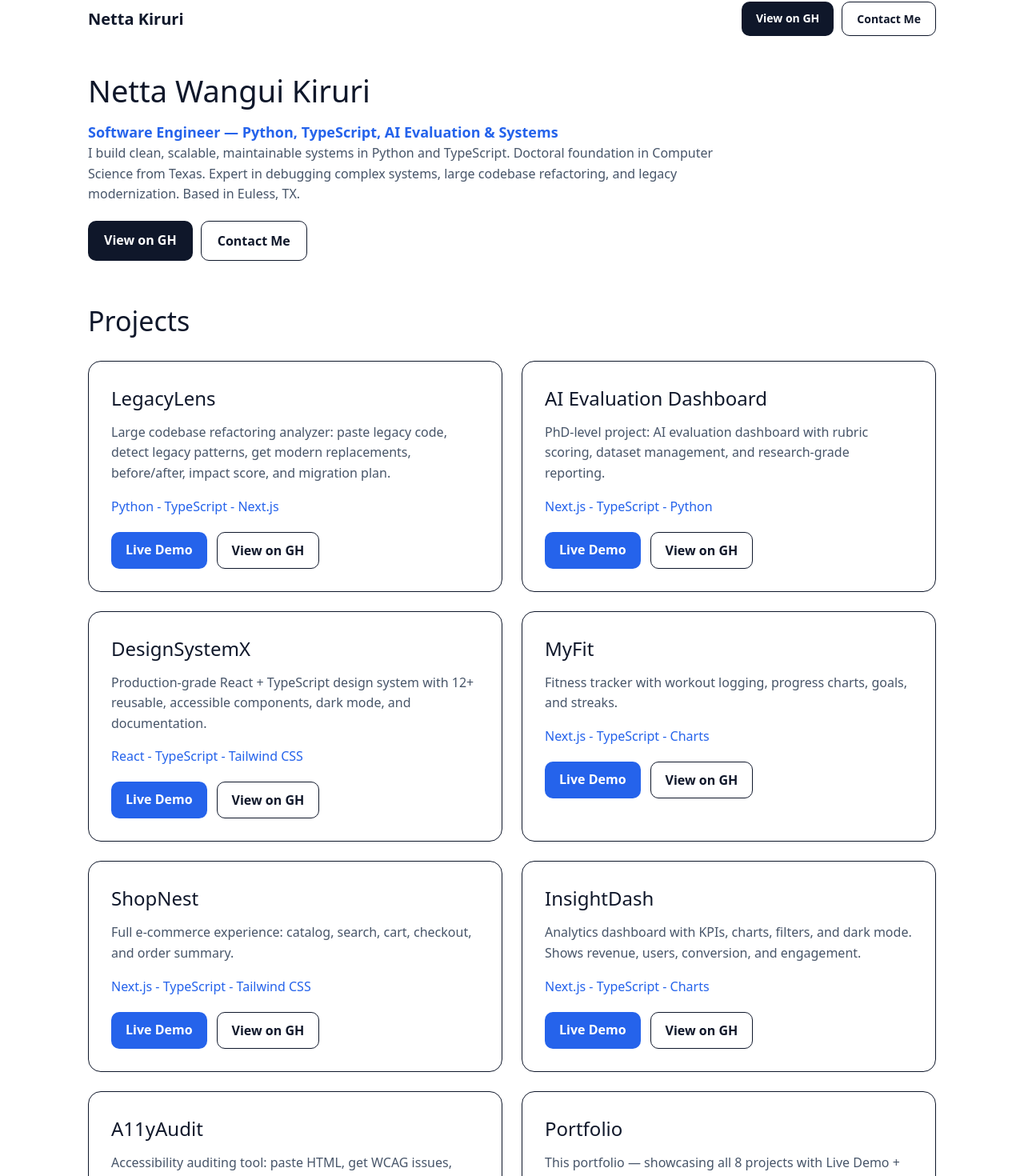
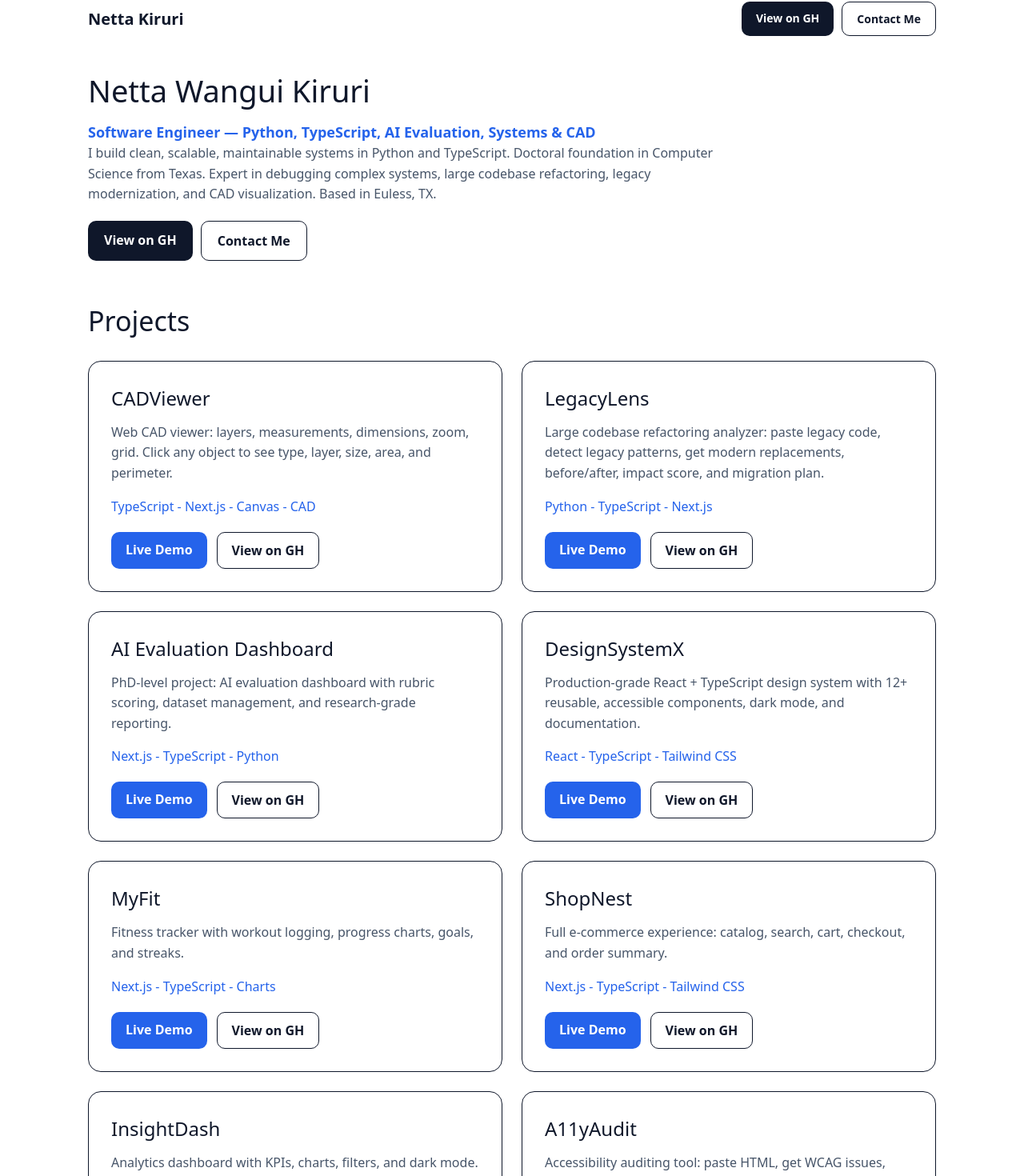
Before and after one commit to nettakiruri750/portfolio, a Next.js app: page / in a window 1280 px wide. Shown: the part 18-1488 px from the top of the page at 80% size. Built offline with nearby package versions, Linux system fonts and the light colour scheme.

Commit message:
Add CADViewer - 9 projects live

```diff
--- a/src/app/page.tsx
+++ b/src/app/page.tsx
@@ -13,9 +13,9 @@ export default function Portfolio() {
 
       <div style={{ maxWidth: 1100, margin: "0 auto", padding: "20px 20px 10px" }}>
         <h1 style={{ fontSize: 38, margin: "0 0 10px" }}>Netta Wangui Kiruri</h1>
-        <p style={{ fontSize: 18, fontWeight: 700, color: "#2563EB", margin: 0 }}>Software Engineer — Python, TypeScript, AI Evaluation & Systems</p>
+        <p style={{ fontSize: 18, fontWeight: 700, color: "#2563EB", margin: 0 }}>Software Engineer — Python, TypeScript, AI Evaluation, Systems & CAD</p>
         <p style={{ color: "#475569", maxWidth: 800, lineHeight: 1.6, fontSize: 16 }}>
-          I build clean, scalable, maintainable systems in Python and TypeScript. Doctoral foundation in Computer Science from Texas. Expert in debugging complex systems, large codebase refactoring, and legacy modernization. Based in Euless, TX.
+          I build clean, scalable, maintainable systems in Python and TypeScript. Doctoral foundation in Computer Science from Texas. Expert in debugging complex systems, large codebase refactoring, legacy modernization, and CAD visualization. Based in Euless, TX.
         </p>
         <div style={{ display: "flex", gap: 10, marginTop: 20 }}>
           <a href="https://github.com/nettakiruri750" target="_blank" style={{ background: "#0F172A", color: "white", padding: "12px 20px", borderRadius: 10, fontWeight: 700, textDecoration: "none" }}>View on GH</a>
@@ -26,6 +26,16 @@ export default function Portfolio() {
       <div style={{ maxWidth: 1100, margin: "0 auto", padding: "40px 20px" }}>
         <h2 style={{ fontSize: 34, margin: "0 0 24px" }}>Projects</h2>
         <div style={{ display: "grid", gridTemplateColumns: "1fr 1fr", gap: 24 }}>
+
+          <div style={{ border: "1px solid #0F172A", borderRadius: 16, padding: 28 }}>
+            <h3 style={{ fontSize: 24, margin: "0 0 12px" }}>CADViewer</h3>
+            <p style={{ color: "#475569", lineHeight: 1.6, margin: "0 0 16px" }}>Web CAD viewer: layers, measurements, dimensions, zoom, grid. Click any object to see type, layer, size, area, and perimeter.</p>
+            <p style={{ color: "#2563EB", margin: "0 0 20px" }}>TypeScript - Next.js - Canvas - CAD</p>
+            <div style={{ display: "flex", gap: 12 }}>
+              <a href="https://cadviewer-wheat.vercel.app/" target="_blank" style={{ background: "#2563EB", color: "white", padding: "10px 18px", borderRadius: 10, fontWeight: 600, textDecoration: "none" }}>Live Demo</a>
+              <a href="https://github.com/nettakiruri750/cadviewer" target="_blank" style={{ border: "1px solid #0F172A", padding: "10px 18px", borderRadius: 10, fontWeight: 600, textDecoration: "none", color: "#0F172A" }}>View on GH</a>
+            </div>
+          </div>
 
           <div style={{ border: "1px solid #0F172A", borderRadius: 16, padding: 28 }}>
             <h3 style={{ fontSize: 24, margin: "0 0 12px" }}>LegacyLens</h3>
@@ -99,7 +109,7 @@ export default function Portfolio() {
 
           <div style={{ border: "1px solid #0F172A", borderRadius: 16, padding: 28 }}>
             <h3 style={{ fontSize: 24, margin: "0 0 12px" }}>Portfolio</h3>
-            <p style={{ color: "#475569", lineHeight: 1.6, margin: "0 0 16px" }}>This portfolio — showcasing all 8 projects with Live Demo + GitHub links, responsive design, and dark mode.</p>
+            <p style={{ color: "#475569", lineHeight: 1.6, margin: "0 0 16px" }}>This portfolio — showcasing all 9 projects with Live Demo + GitHub links, responsive design, and dark mode.</p>
             <p style={{ color: "#2563EB", margin: "0 0 20px" }}>Next.js - TypeScript - Tailwind CSS</p>
             <div style={{ display: "flex", gap: 12 }}>
               <a href="https://portfolio-orpin-phi-9iz8ygptaq.vercel.app/" target="_blank" style={{ background: "#2563EB", color: "white", padding: "10px 18px", borderRadius: 10, fontWeight: 600, textDecoration: "none" }}>Live Demo</a>
```
